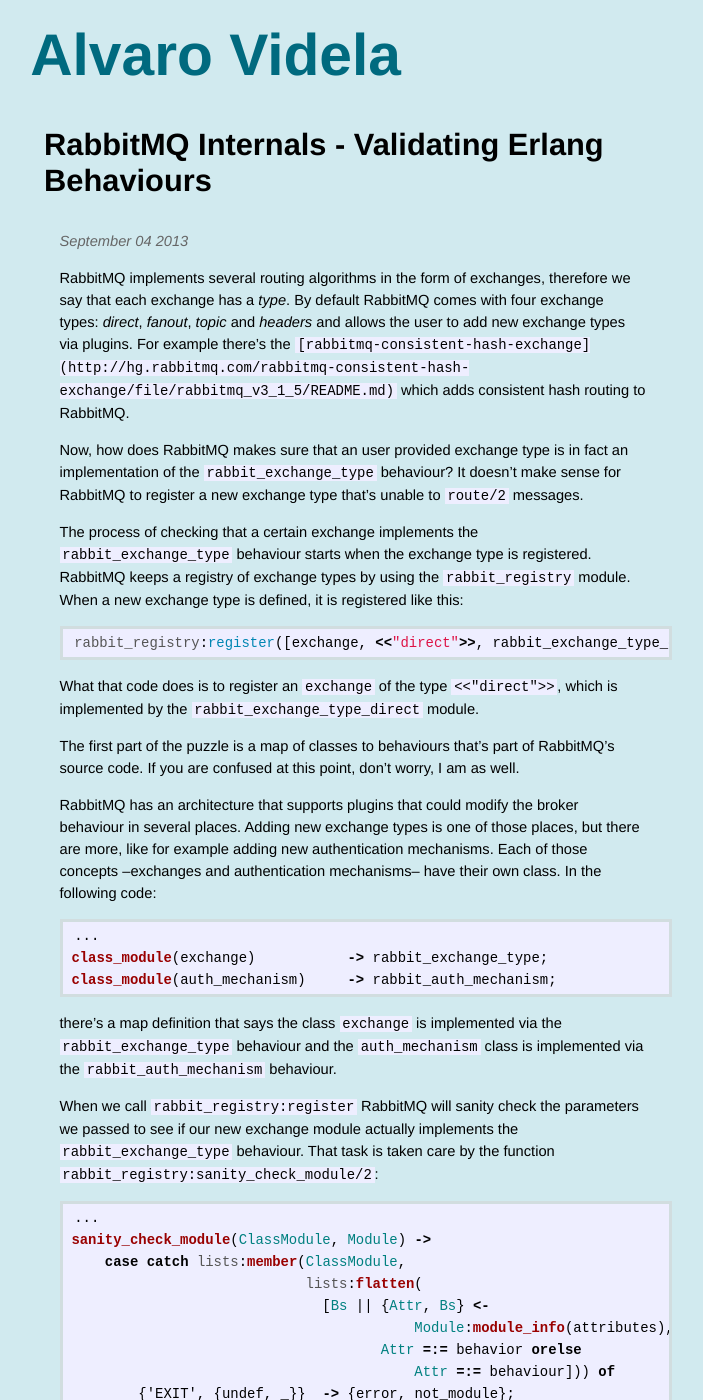
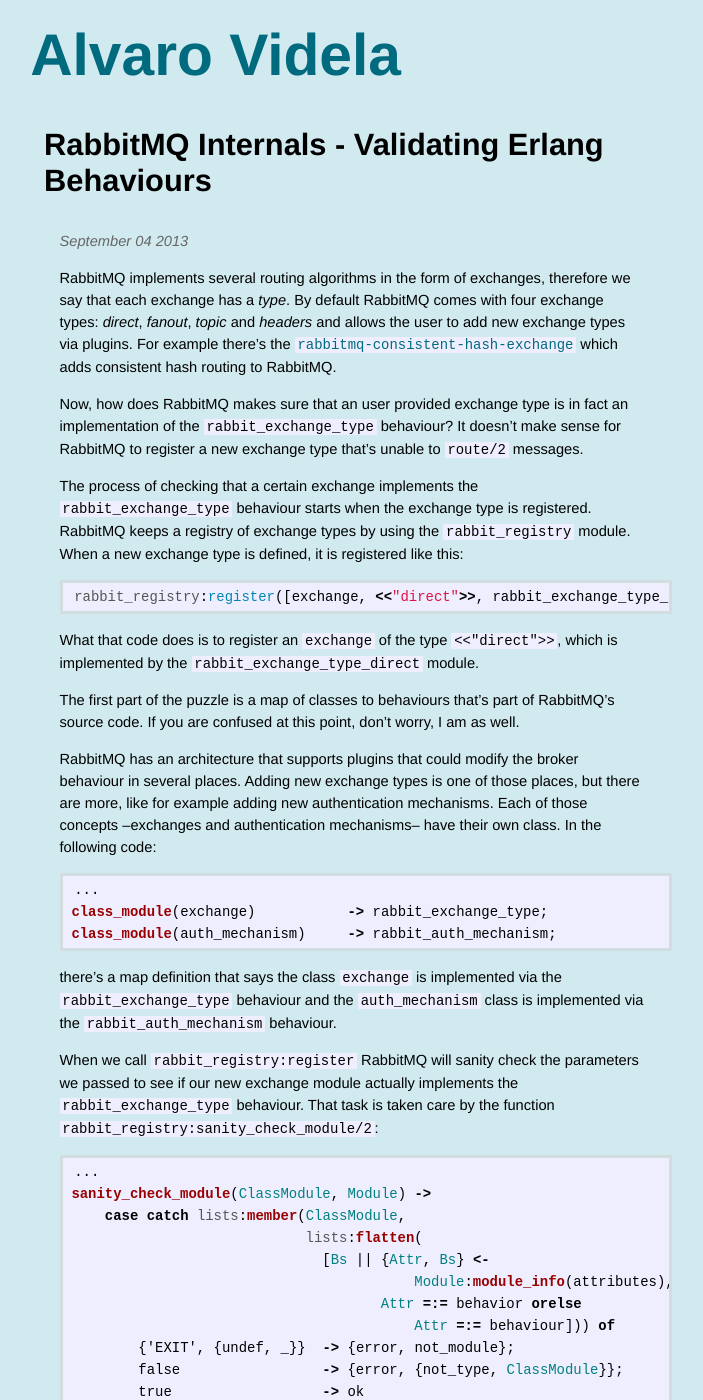
Before and after one commit to videlalvaro/videlalvaro.github.io, a Jekyll site: the page built from _posts/2013-09-04-rabbitmq-internals-validating-erlang-behaviours.md, in a window 1280 px wide and 1400 px high. Shown: the whole window, without its empty margins (287-990 px from the left). Built offline with Jekyll 4.4.1, drawn with Linux system fonts in a browser that asks for light colours; comment, search, counter and statistics services are not loaded; some of the changed text lies outside the part shown.

Commit message:
fixes links

```diff
--- a/_posts/2013-09-04-rabbitmq-internals-validating-erlang-behaviours.md
+++ b/_posts/2013-09-04-rabbitmq-internals-validating-erlang-behaviours.md
@@ -8,7 +8,7 @@
 
 <span class="meta">September 04 2013</span>
 
-RabbitMQ implements several routing algorithms in the form of exchanges, therefore we say that each exchange has a _type_. By default RabbitMQ comes with four exchange types: _direct_, _fanout_, _topic_ and _headers_ and allows the user to add new exchange types via plugins. For example there's the `[rabbitmq-consistent-hash-exchange](http://hg.rabbitmq.com/rabbitmq-consistent-hash-exchange/file/rabbitmq_v3_1_5/README.md)` which adds consistent hash routing to RabbitMQ.
+RabbitMQ implements several routing algorithms in the form of exchanges, therefore we say that each exchange has a _type_. By default RabbitMQ comes with four exchange types: _direct_, _fanout_, _topic_ and _headers_ and allows the user to add new exchange types via plugins. For example there's the [`rabbitmq-consistent-hash-exchange`](http://hg.rabbitmq.com/rabbitmq-consistent-hash-exchange/file/rabbitmq_v3_1_5/README.md) which adds consistent hash routing to RabbitMQ.
 
 Now, how does RabbitMQ makes sure that an user provided exchange type is in fact an implementation of the `rabbit_exchange_type` behaviour? It doesn't make sense for RabbitMQ to register a new exchange type that's unable to `route/2` messages.
 
@@ -52,7 +52,7 @@
 
 This function grabs the attributes of our module by calling `Module:module_info(attributes)` and then inspects their declared behaviours to see if they implement the required one for the `exchange` class, in this case `rabbit_exchange_type`. Note also the error handling here. RabbitMQ takes into account the fact that we could provide a non existing module.
 
-The takeaway here is that if you are going to allow your users to extend your Erlang application, first your application needs to expose behaviours that have to be implemented by the user. From there, we can resort to inspecting the attributes of the module provided by the user to see if the expected behaviours are present. While this technique might seem rather simple, it's good to remember that we can add our own attributes to our Erlang modules and then later retrieve them to do interesting things with them, see the `[rabbit_boot](https://github.com/videlalvaro/rabbit-internals/blob/master/rabbit_boot_process.md)` system for an advanced example of this technique.
+The takeaway here is that if you are going to allow your users to extend your Erlang application, first your application needs to expose behaviours that have to be implemented by the user. From there, we can resort to inspecting the attributes of the module provided by the user to see if the expected behaviours are present. While this technique might seem rather simple, it's good to remember that we can add our own attributes to our Erlang modules and then later retrieve them to do interesting things with them, see the [`rabbit_boot`](https://github.com/videlalvaro/rabbit-internals/blob/master/rabbit_boot_process.md) system for an advanced example of this technique.
 
 To see the full source code go here:
 
```
